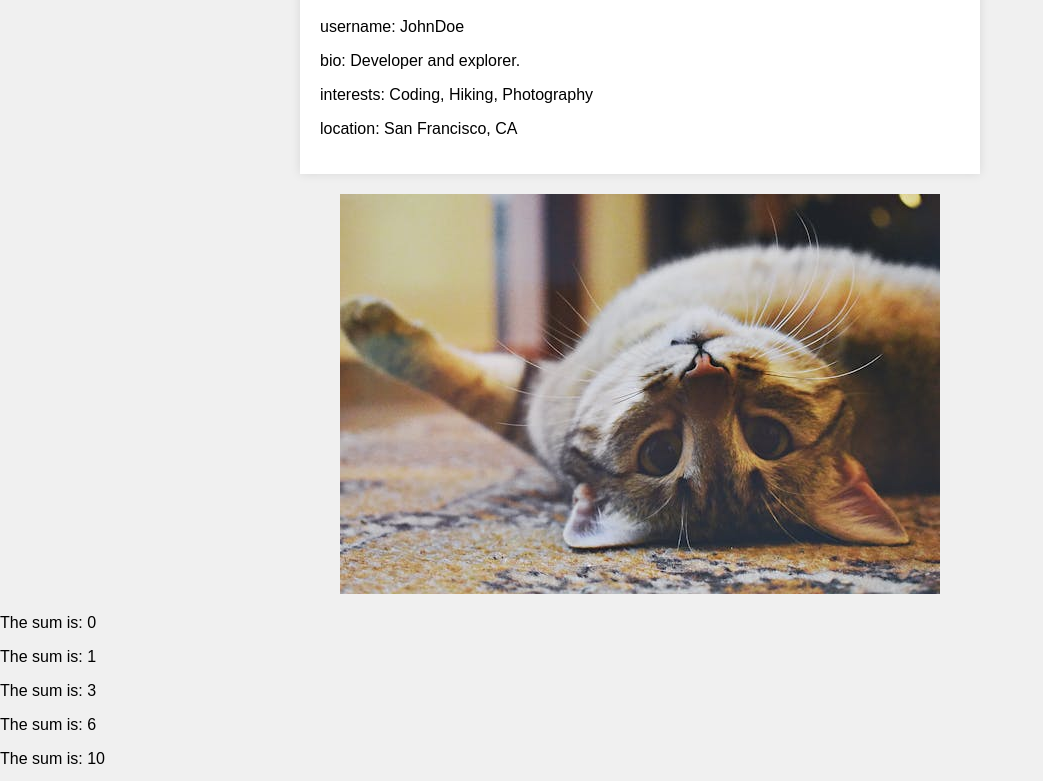
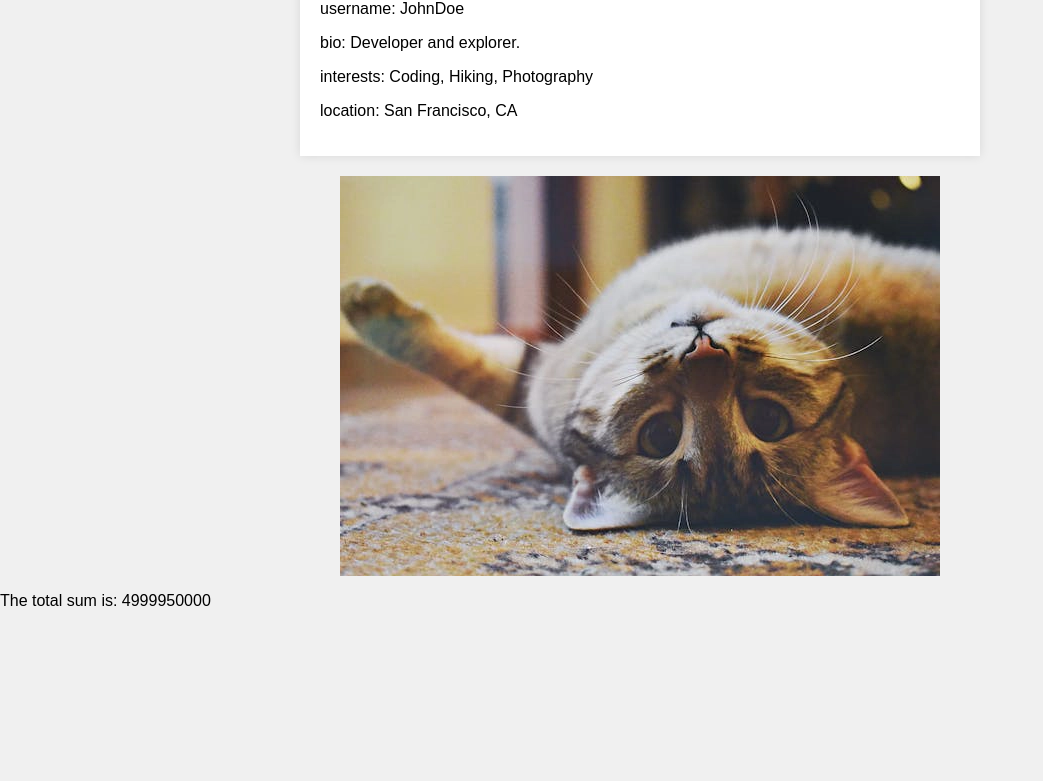
Before and after one commit to JenniferT9462/Devtools-debugging, a plain HTML site: page index2.html in a window 1280 px wide. Shown: the part 190-971 px from the top of the page, without its empty margins (0-1043 px from the left). After the commit the page ends 816 px from the top, so only its background shows below. Drawn offline with Linux system fonts and the light colour scheme.

Commit message:
Finish up Day 5

```diff
--- a/app.js
+++ b/app.js
@@ -18,17 +18,12 @@ document.addEventListener('DOMContentLoaded', function () {
       .catch((error) => console.error('Failed to load user data:', error));
 
 
-    // const dFrag = document.createDocumentFragment();
+
     let sum = 0;
     for (let i = 0; i < 100000; i++) {
       sum += i;
       // Problem 10 (Consider problem 3):
-      $('#output').append(`<p>The sum is: ${sum}</p>`);
-      // const p = document.createElement('p');
-      // p.textContent = `The sum is: ${sum}`;
-      // dFrag.appendChild(p);
+      // $('#output').append(`<p>The sum is: ${sum}</p>`);
+      output.innerHTML = `<p>The total sum is: ${sum}</p>`;
     }
-    // document.getElementById('output').appendChild(dFrag);
-
-
   });
--- a/index2.html
+++ b/index2.html
@@ -18,7 +18,7 @@
 </head>
 
 <body>
-  <a href="index2.html">Debugging</a>
+  <!-- <a href="index2.html">Debugging</a> -->
   <h1>User Profile</h1>
   <div id="profileContainer">
     <h2>Heading for Image</h2>
@@ -26,11 +26,12 @@
 
   <div id="img-container">
     <!-- Problem 4: Hint, see Dev Tools Lighthouse-->
-    <img src="cat.jpeg" id="largeImage" alt="Picture of a kitten" />
+    <img src="cat.webp" id="largeImage" alt="Picture of a kitten" height="400" width="600"/>
   </div>
   <div id="output"></div>
   <!-- Issue 5: Hint, this is not exactly a problem, but you can get rid of 3rd party cookies by saving this file and serving it yourself. -->
-  <script src="jquery.min.js"></script>
+  <!-- <script src="https://cdnjs.cloudflare.com/ajax/libs/jquery/3.5.1/jquery.min.js"></script> -->
+  <!-- <script src="jquery.min.js"></script> -->
   <script src="app.js"></script>
 </body>
 
--- a/style.css
+++ b/style.css
@@ -20,12 +20,9 @@ body {
   }
 
   /*Issue 7: Not necessarily a problem here, but related to a problem in HTML. */
-  #img-container {
-    width: 600px;
+  #largeImage {
+    display: block;
     margin: auto;
-  }
-  img#largeImage {
-    width: 100%;
   }
 
 
```
Also changed, not shown: index.html (+1 -1 lines), cat.jpeg (deleted), cat.webp (added), 1 other file.
